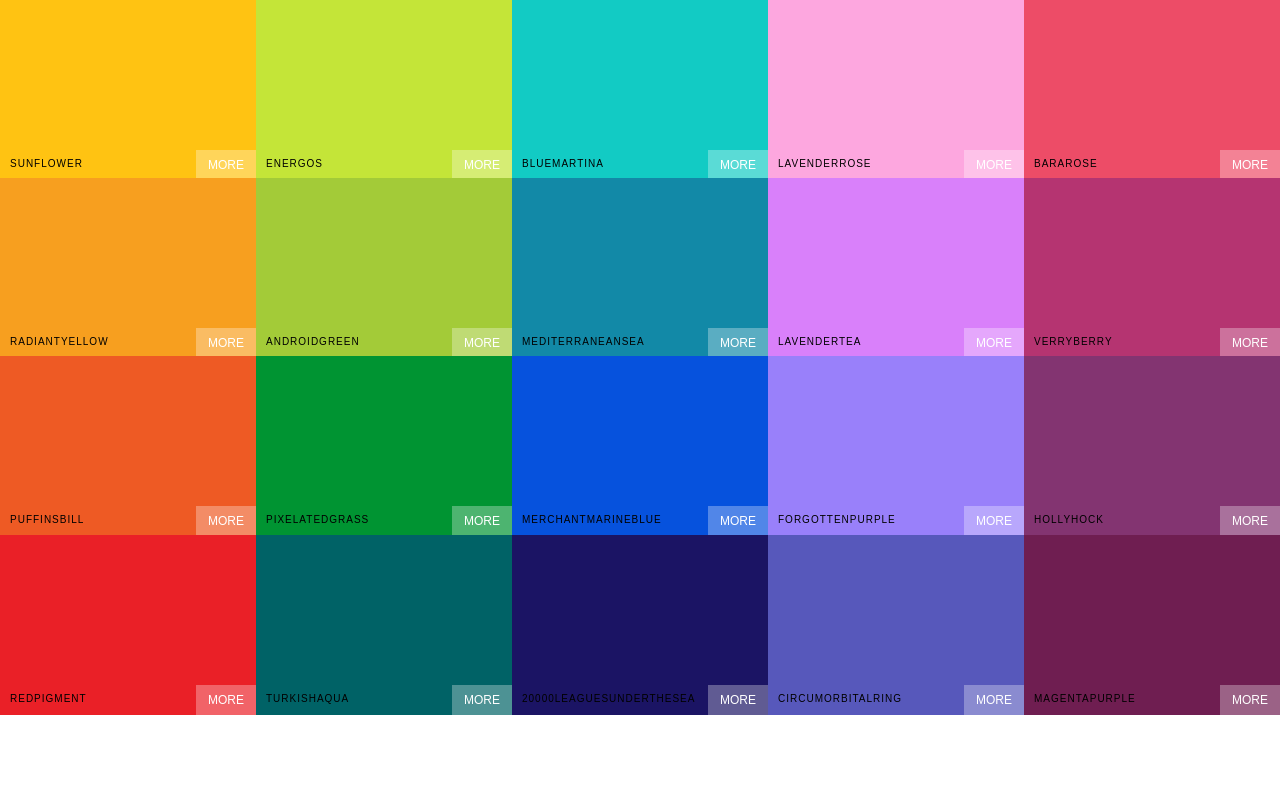
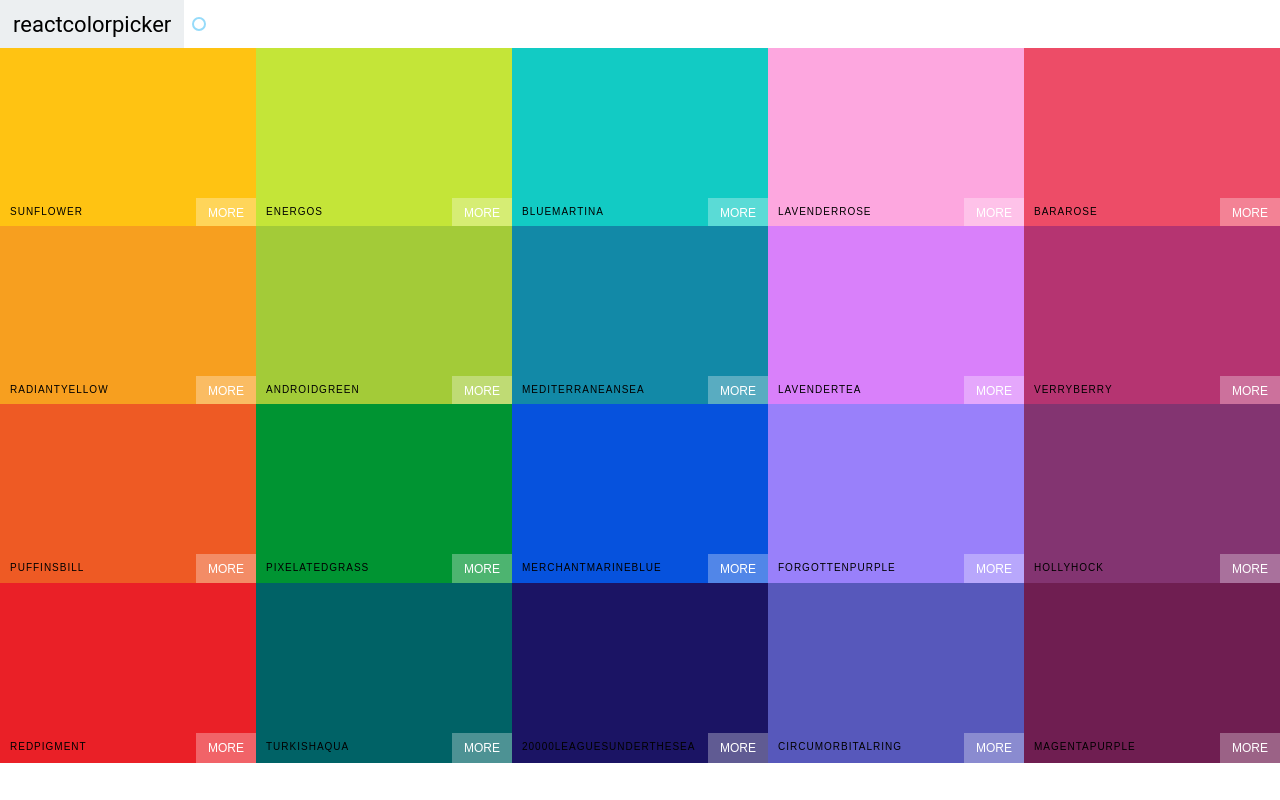
Before and after one commit to SantosBright/React-colors-app, a React (Create React App) app: page / in a window 1280 px wide. Built offline with nearby package versions, Linux system fonts and the light colour scheme.

Commit message:
just getting started with the navbar

```diff
--- /dev/null
+++ b/src/Navbar.css
@@ -0,0 +1,20 @@
+.Navbar{
+    display: flex;
+    align-items: center;
+    justify-content: flex-start;
+    height: 6vh;
+}
+.logo{
+    margin-right: 15px;
+    padding: 0 13px;
+    font-size: 22px;
+    background-color: #eceff1;
+    font-family: Roboto;
+    height: 100%;
+    display: flex;
+    align-items: center;
+}
+.logo a{
+    text-decoration: none;
+    color: #000;
+}
--- /dev/null
+++ b/src/Navbar.js
@@ -0,0 +1,22 @@
+import React, { Component } from 'react';
+// import { Link } from 'react-router-dom';
+import Slider from 'rc-slider';
+import 'rc-slider/assets/index.css';
+import './Navbar.css';
+
+class Navbar extends Component {
+    render() {
+        return (
+            <header className="Navbar">
+                <div className="logo">
+                    <a href="/">reactcolorpicker</a>
+                </div>
+                <div className="slider">
+                    <Slider />
+                </div>
+            </header>
+        )
+    }
+}
+
+export default Navbar;
--- a/src/Palette.js
+++ b/src/Palette.js
@@ -1,4 +1,5 @@
 import React, { Component } from 'react';
+import Navbar from './Navbar';
 import ColorBox from './ColorBox';
 import './Palette.css';
 
@@ -10,7 +11,7 @@
 
         return (
             <div className="Palette">
-                {/* Navbar goes here */}
+                <Navbar />
                 <div className="Palette-colors">{colorBoxes}</div>
                 {/* footer enventually*/}
             </div>
```
